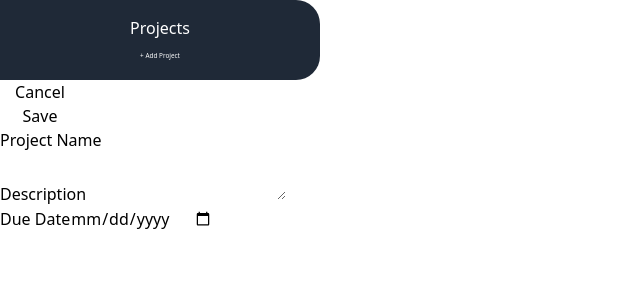
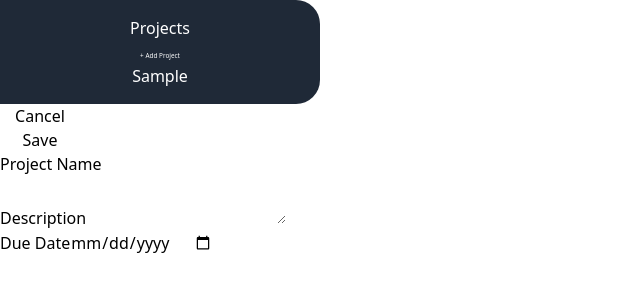
Before and after one commit to thegroosalugg/06-ProjectManager, a React (Vite) app: page / in a window 1280 px wide. Both pictures are taken after typing "Sample", "Sample", "2020-01-15" into the empty fields and a click on the button "Save". Shown: the top 300 px of the page, without its empty margins (0-640 px from the left). Built offline with nearby package versions, Linux system fonts and the light colour scheme.

Commit message:
projects appear in sidebar

```diff
--- a/src/App.jsx
+++ b/src/App.jsx
@@ -14,7 +14,7 @@ function App() {
   return (
     <main className="h-screen my-2 md:my-8 flex gap-2 md:gap-8">
     {/* <main className="h-screen my-2 md:my-8 flex flex-col md:flex-row gap-8"> */}
-      <Sidebar />
+      <Sidebar projects={projects} />
       <NewProject addProject={handleAddProject} />
     </main>
   );
--- a/src/components/Sidebar.jsx
+++ b/src/components/Sidebar.jsx
@@ -1,4 +1,4 @@
-export default function Sidebar() {
+export default function Sidebar({ projects }) {
   return (
     <aside id="sidebar">
       <h2 className="md:text-xl uppercase font-bold my-4">Projects</h2>
@@ -7,7 +7,13 @@ export default function Sidebar() {
           + Add Project
         </button>
       </div>
-      <ul></ul>
+      <ul>
+        {projects.map((project, index) => (
+          <li key={`${index} ${project.name}`}>
+            <button>{project.name}</button>
+          </li>
+        ))}
+      </ul>
     </aside>
   );
 }
```
